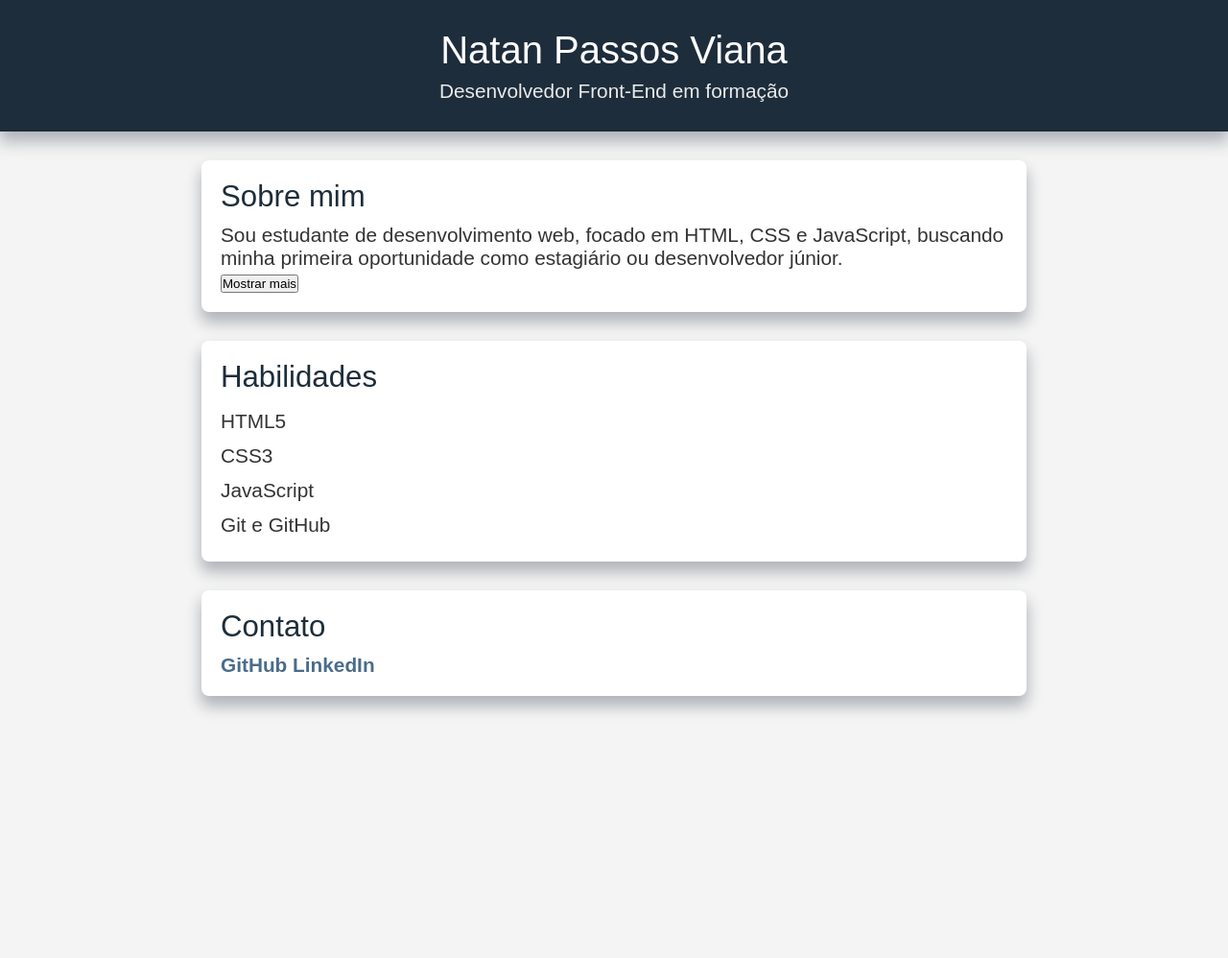
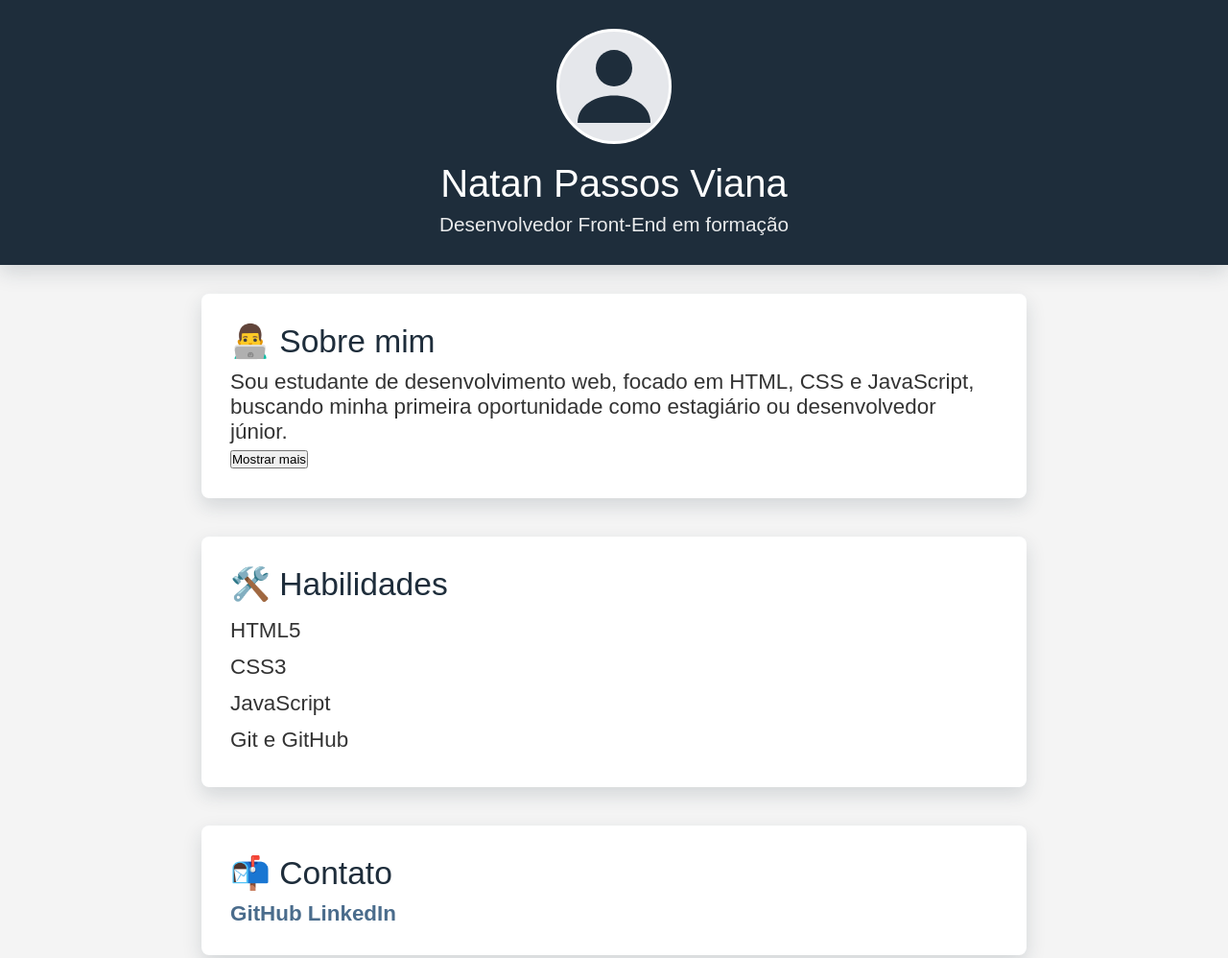
Before and after one commit to Natan1193/Perfil-Profissional, a plain HTML site: page index.html in a window 1280 px wide. Shown: the top 998 px of the page at 96% size. Before the commit the page ends 800 px from the top, so only its background shows below. Drawn offline with Linux system fonts and the light colour scheme; a web font is replaced by a local one.

Commit message:
Refina tipografia, cores e sombras com variáveis CSS

```diff
--- a/css/style.css
+++ b/css/style.css
@@ -6,7 +6,7 @@
 }
 
 :root {
-    --font-family-tile: "Iceberg", sans-serif;
+    --font-family-title: "Iceberg", sans-serif;
     --font-weight-base: 400;
     --font-style: normal;
     --font-family-body: "Iceland", sans-serif;
@@ -25,11 +25,21 @@ header {
     color: #fff;
     text-align: center;
     padding: 30px 20px;
-    box-shadow: 0 10px 15px 1px #1e2d3b51;
+    box-shadow: 0 8px 20px rgba(30, 45, 59, 0.15);
+}
+
+.avatar {
+    width: 120px;
+    height: 120px;
+    border-radius: 50%;
+    background-color: #e5e7eb;
+    margin-bottom: 15px;
+    color: #1e2d3b;
+    border: 3px solid #fff;
 }
 
 header h1 {
-    font-family: var(--font-family-tile);
+    font-family: var(--font-family-title);
     font-weight: var(--font-weight-base);
     font-style: var(--font-style);
     font-size: 2.5rem;
@@ -57,7 +67,7 @@ section {
     padding: 20px;
     border-radius: 8px;
     font-size: 1.3rem;
-    box-shadow: 0 10px 15px 1px #1e2d3b51;
+    box-shadow: 0 8px 20px rgba(30, 45, 59, 0.15);
 }
 
 section h2 {
@@ -85,3 +95,16 @@ section h2 {
 #contact a:hover {
     text-decoration: underline;
 }
+
+@media (min-width: 768px) {
+    header h1 {
+        font-size: 2.5rem;
+    }
+    main {
+        gap: 40px;
+    }
+    section {
+        padding: 30px;
+        font-size: 1.4rem;
+    }
+}
--- a/index.html
+++ b/index.html
@@ -15,6 +15,7 @@
 <body>
 
     <header>
+        <img src="./assets/avatar.svg" alt="avatar neutro" class="avatar">
         <h1>Natan Passos Viana</h1>
         <p>Desenvolvedor Front-End em formação</p>
     </header>
@@ -22,7 +23,7 @@
     <main>
 
         <section id="aboutMe">
-            <h2>Sobre mim</h2>
+            <h2>👨‍💻 Sobre mim</h2>
             <p>
                 Sou estudante de desenvolvimento web, focado em HTML, CSS e JavaScript,
                 buscando minha primeira oportunidade como estagiário ou desenvolvedor júnior.
@@ -31,7 +32,7 @@
 
 
         <section id="skills">
-            <h2>Habilidades</h2>
+            <h2>🛠️ Habilidades</h2>
             <ul>
                 <li>HTML5</li>
                 <li>CSS3</li>
@@ -41,7 +42,7 @@
         </section>
 
         <section id="contact">
-            <h2>Contato</h2>
+            <h2>📬 Contato</h2>
             <a href="https://github.com/Natan1193">GitHub</a>
             <a href="#">LinkedIn</a>
         </section>
```
Also changed, not shown: assets/avatar.svg (added).
